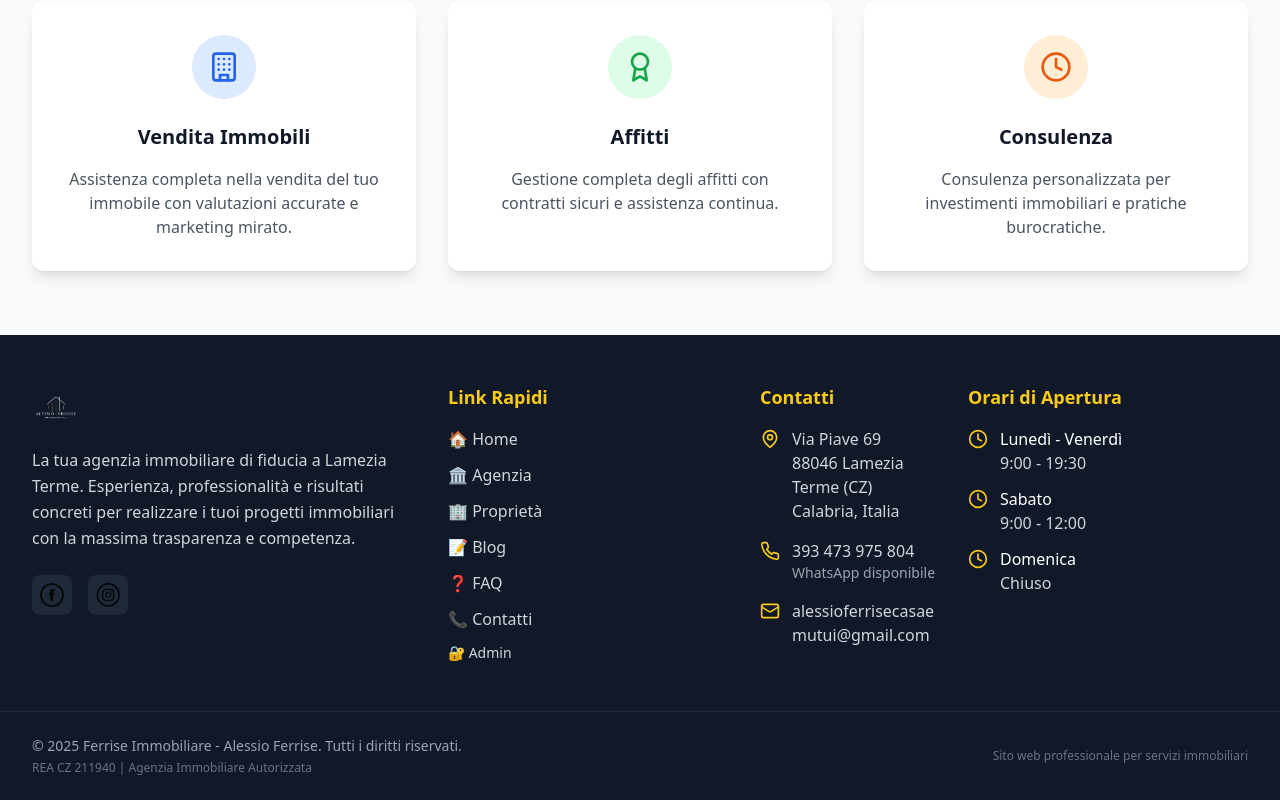
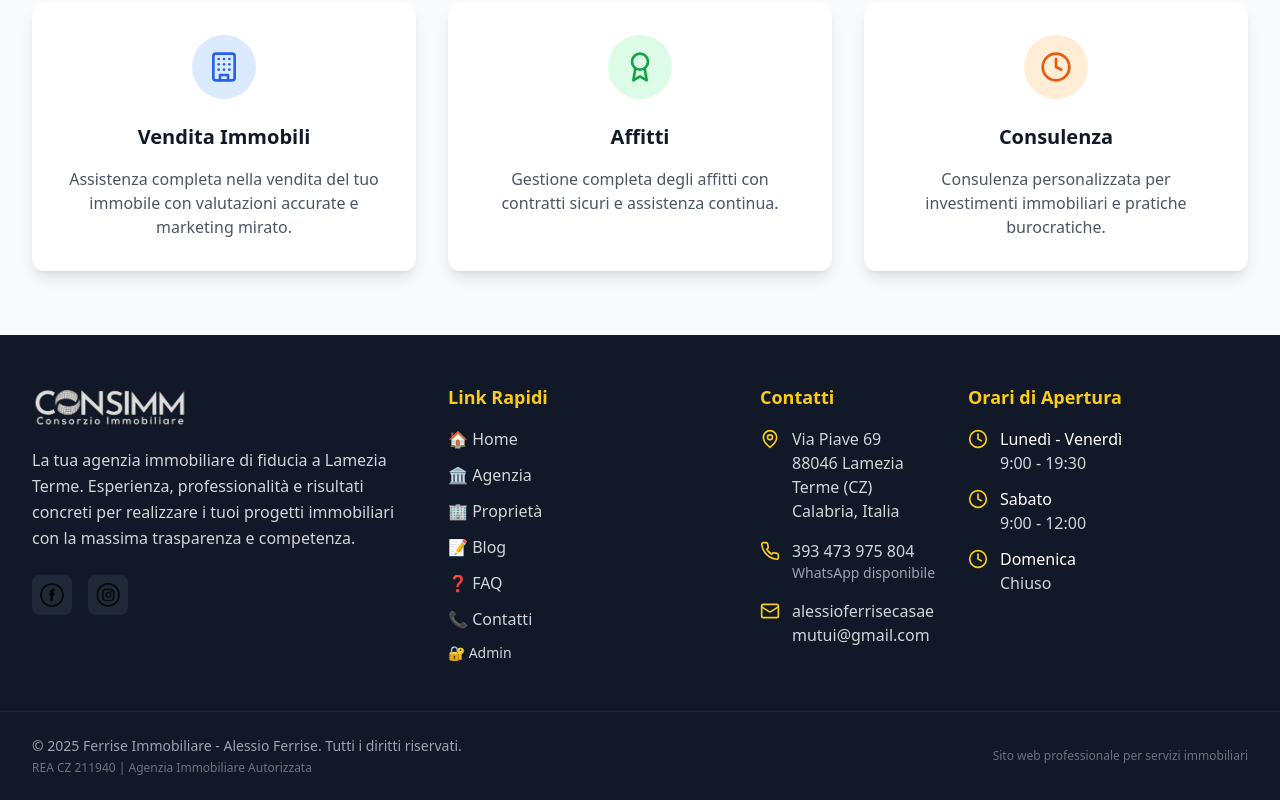
Before and after one commit to alessioagenzialamezia/ferrise-immobiliare-new, a React (Vite) app: page / in a window 1280 px wide. Shown: the part 2444-3244 px from the top of the page. Built offline with nearby package versions, Linux system fonts and the light colour scheme; no server answers; the database is empty.

Commit message:
Update Footer.tsx

```diff
--- a/src/components/Footer.tsx
+++ b/src/components/Footer.tsx
@@ -17,7 +17,7 @@ export default function Footer({ onNavigate, showAdminButton = true }: FooterPro
           <div className="md:col-span-4">
             <div className="flex items-center mb-4">
               <img
-                src="/logobiancoalessio.png"
+                src="/logoconsimmbianco1.png"
                 alt="Ferrise Immobiliare"
                 className="h-12 w-auto"
               />
```
